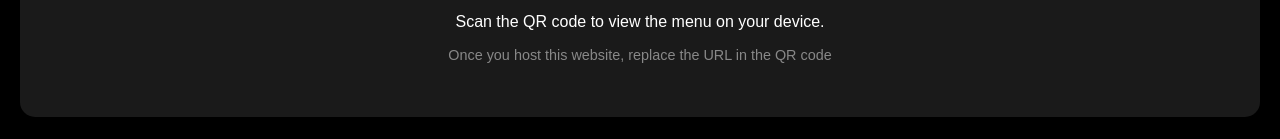
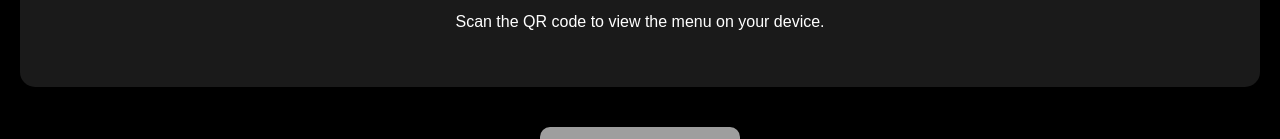
Before and after one commit to Metatronsdoob369/friendly-octo-funicular, a plain HTML site: page index.html in a window 1280 px wide. Shown: the part 4601-4740 px from the top of the page. Drawn offline with Linux system fonts and the light colour scheme; grey boxes are pictures that could not be loaded.

Commit message:
Update index.html

```diff
--- a/index.html
+++ b/index.html
@@ -233,7 +233,7 @@
        <img src="https://api.qrserver.com/v1/create-qr-code/?size=200x200&data=https://tinyurl.com/3hh6p2vz" alt="QR Code" style="width: 200px; height: 200px; border-radius: 10px;">
     </div>
     <p>Scan the QR code to view the menu on your device.</p>
-    <p style="font-size: 0.9em; color: #888;">Once you host this website, replace the URL in the QR code</p>
+    <p style="font-size: 0.9em; color: #888;"</p>
 </div>
 
     <div style="text-align: center; margin-top: 40px;">
```
